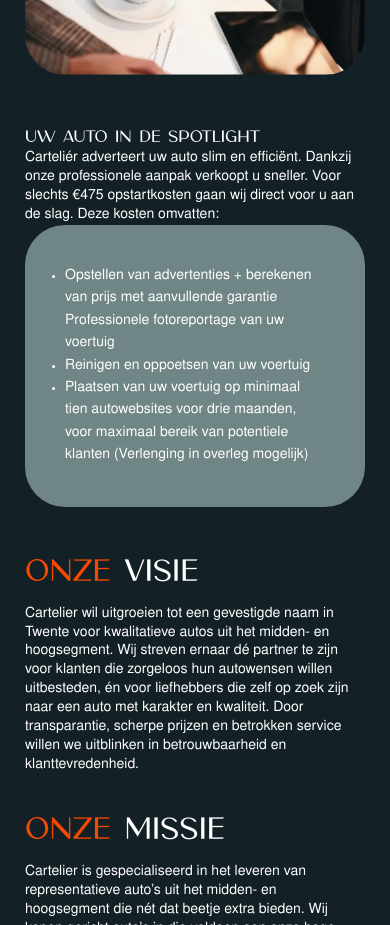
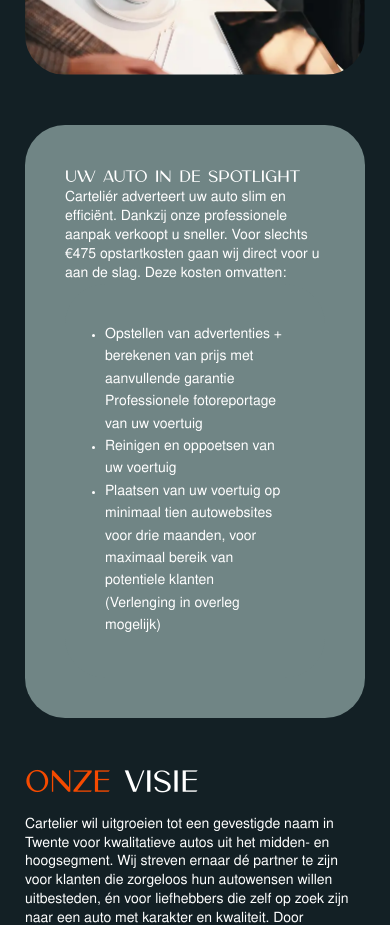
Before and after one commit to erjenweb/nextjs, a Next.js app: page /verkoop-consignatie in a window 390 px wide. Shown: the part 1660-2585 px from the top of the page. Built offline with nearby package versions, Linux system fonts and the light colour scheme; no server answers; the database is empty.

Commit message:
Update globals.css

```diff
--- a/src/app/globals.css
+++ b/src/app/globals.css
@@ -1848,12 +1848,12 @@ img.owner-logo {
       border-radius:40px;
 }
 
-.about-list-right {
+.about-list-right, .verkoop-list {
       margin-left: 90px;
       margin-top: -120px;
 }
 
-.about-list-right ul {
+.about-list-right ul, .verkloop-inner-list {
       width: 663px;
       background: #708585;
       border-radius: 40px;
@@ -2291,7 +2291,7 @@ ul.arrow-list+p {
             margin-top: -290px;
       }
 
-      .about-list-right {
+      .about-list-right, .verkoop-list {
             margin-left: 90px;
             margin-top: 60px;
       }
@@ -2795,11 +2795,11 @@ ul.arrow-list+p {
             font-size: 35px;
       }
 
-      .about-list-right ul {
+      .about-list-right ul, .verkloop-inner-list {
             width: 540px;
       }
 
-      .about-list-right {
+      .about-list-right, .verkoop-list {
             margin-left: 30px;
             margin-top: 60px;
       }
@@ -3032,13 +3032,13 @@ ul.arrow-list+p {
             width: 100%;
       }
 
-      .about-list-right {
+      .about-list-right, .verkoop-list {
             margin-left: 0;
             margin-top: 50px;
             width: 100%;
       }
 
-      .about-list-right ul {
+      .about-list-right ul, .verkloop-inner-list {
             width: 100%;
       }
 }
@@ -4118,7 +4118,7 @@ ul.arrow-list+p {
             width: 100%;
       }
 
-      .about-list-right ul {
+      .about-list-right ul, .verkloop-inner-list {
             width: 100%;
             padding: 40px;
       }
```
